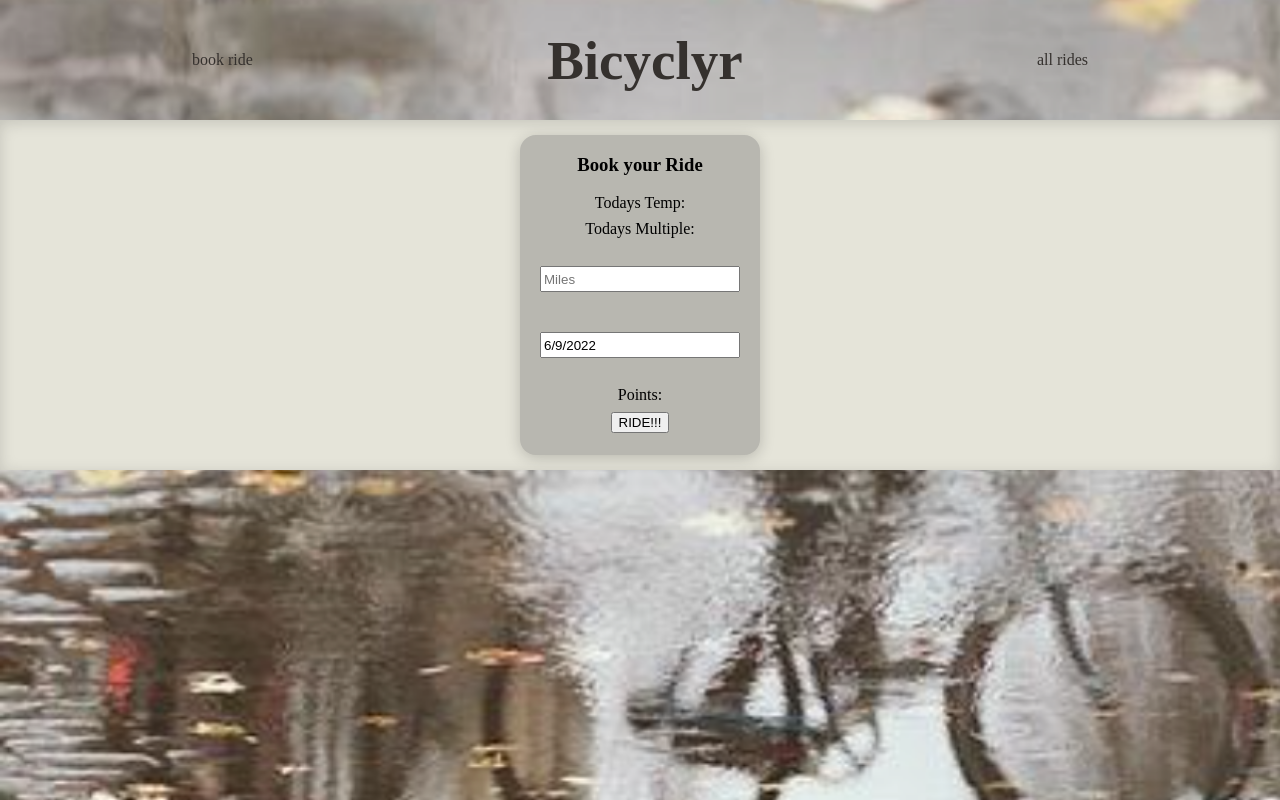
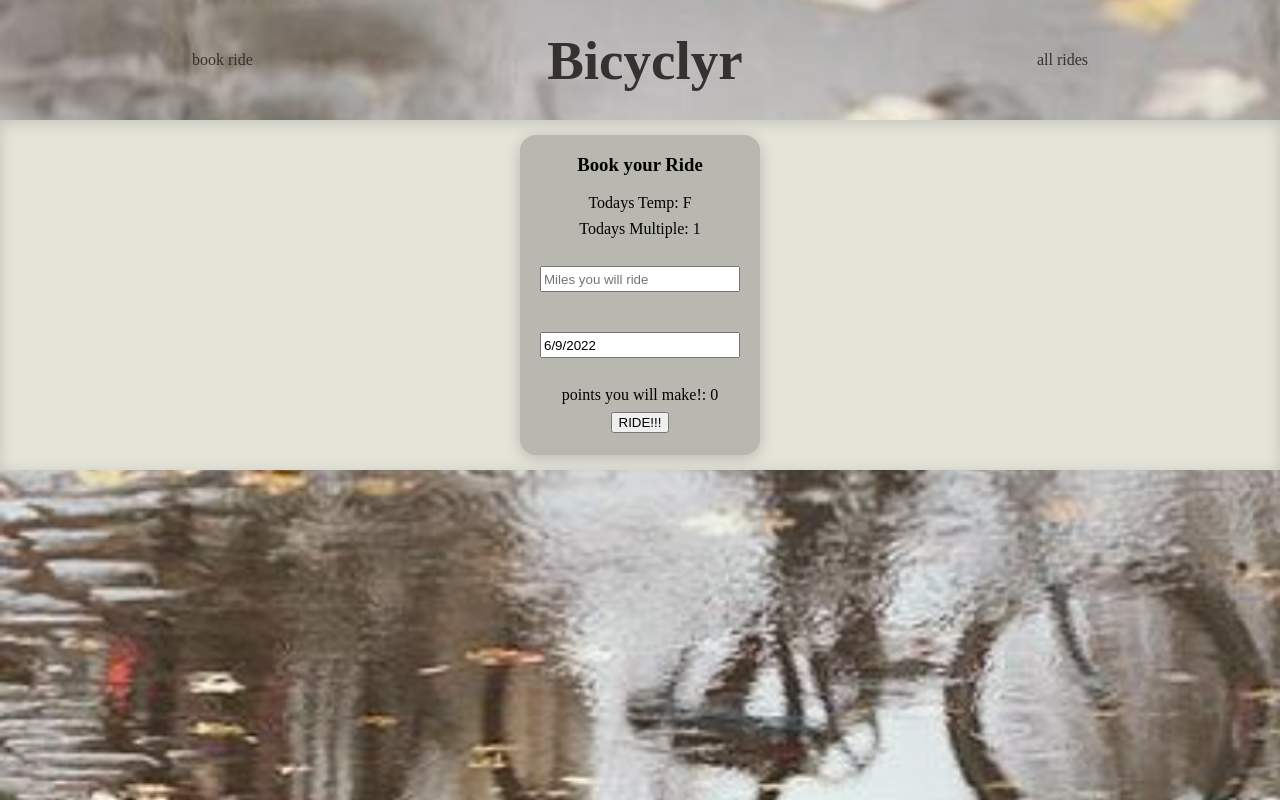
Before and after one commit to friotious/bicyclyr, a React (Create React App) app: page /book-ride in a window 1280 px wide. Built offline with nearby package versions, Linux system fonts and the light colour scheme; no server answers; a web font is replaced by a local one.

Commit message:
Add diffMult method

```diff
--- a/src/Components/BookRide/BookRide.js
+++ b/src/Components/BookRide/BookRide.js
@@ -1,104 +1,150 @@
-import React, { Component } from 'react'
-import './BookRide.css'
+import React, { Component } from "react";
+import "./BookRide.css";
 
 class BookRide extends Component {
   constructor(props) {
-        super(props)
+    super(props);
     this.state = {
       ride: {
         date: new Date().toLocaleDateString(),
-                miles: '',
+        miles: "",
         diffMult: 0,
         points: null,
-                rideWeather: this.props.weather
+        rideWeather: this.props.weather,
+      },
+    };
   }
+
+  getDiffMult = () => {
+    const { temp, windChill, hasPrecip } = this.props.weather;
+    let num = 1;
+    if (hasPrecip) {
+      num += 0.2;
     }
+    if (temp < 45 && temp < 32) {
+      num += 0.1;
     }
+    if (temp <= 32) {
+      num += 0.3;
+    }
+    if (temp < 85) {
+      num += 0.1;
+    }
+    if (windChill < 32) {
+      num += 0.1;
+    }
+    if (temp > 45 && temp < 84 && !hasPrecip) {
+      num -= 0.2;
+    }
+    return num;
+  };
+
+  getPoints = () => {
+    const { diffMult, miles } = this.state.ride;
+    return diffMult * miles;
+  };
 
   // const whatINeed = {
   //     rideWeather.WeatherText = 'cloudy or rainy or whatever...',
   //     rideWeather.HasPrecipitation = 'boolean',
-    //     rideWeather.isDayTime = 'boolean',
+
   //     rideWeather.Temperature.Imperial.Value = 25,
   //     rideWeather.RealFeelTemperature.Imperial.Phrase = 'pleasant',
   //     rideWeather.Wind.Speed.Imperial.Value = 3.6,
   //     rideWeather.WindChillTemperature.Imperial.Value = 66,
 
+  // if rideWeather.HasPrecipitation + .2
+  //      if
+
   componentDidMount = () => {
+    // this.getDiffMult();
+  };
 
+  componentDidUpdate = () => {
+    if (!this.state.ride.diffMult) {
+      this.setState({
+        ride: {
+            ...this.state.ride,
+            diffMult: this.getDiffMult(),
+            points: this.getPoints()
+        }})
+    } else {
+        return
     }
+  };
 
-
-bookRide =  event => {
-    event.preventDefault()
+  saveRide = (event) => {
+    const { addRide } = this.props.addRide
+    event.preventDefault();
     const newRide = {
       id: Date.now(),
-        ...this.state.ride
-    }
-    this.props.addRide(newRide)
-    this.clearInputs()
-}
+      ...this.state.ride,
+    };
+    addRide(newRide);
+    this.clearInputs();
+  };
 
   clearInputs = () => {
-    this.setState({ ride: {
+    this.setState({
+      ride: {
         ...this.state.ride,
-        date: '',
-        miles: '' }})
-}
+        date: "",
+        miles: "",
+      },
+    });
+  };
 
-
-
-handleChange = event => {
-
-    this.setState({ ride: {
+  handleChange = (event) => {
+    this.setState({
+      ride: {
         ...this.state.ride,
         [event.target.name]: event.target.value,
-
-
-            }});
-}
+      },
+    });
+    this.getDiffMult();
+    this.getPoints();
+  };
 
   render() {
+    return (
+      <div className="BookRide">
+        <div className="top-book-ride">
+          <div className="form-box">
+            <h3>Book your Ride</h3>
+            <p>Todays Temp: {this.state.ride.rideWeather.temp} F</p>
+            <p>Todays Multiple: {this.state.ride.diffMult}</p>
 
-        return (
-            <div className='BookRide'>
-                <div className='top-book-ride'>
-                    <div className='form-box'>
-
-                        <h3>Book your Ride</h3>
-                        <p>Todays Temp:{this.state.weather}</p>
-                        <p>Todays Multiple:{this.state.diffMult}</p>
-
-                        <form className='form'>
+            <form className="form">
               <input
-                            type='text'
-                            placeholder='Miles'
-                            name='miles'
+                type="text"
+                placeholder="Miles you will ride"
+                name="miles"
                 value={this.state.ride.miles}
-                            onChange={event => this.handleChange(event)}
+                onChange={(event) => this.handleChange(event)}
               />
 
               <input
-                            type='text'
+                type="text"
                 placeholder={new Date().toLocaleDateString()}
-                            name='date'
+                name="date"
                 value={this.state.ride.date}
-                            onChange={event => this.handleChange(event)}
+                onChange={(event) => this.handleChange(event)}
               />
             </form>
-                        <p>Points:{this.state.ride.points}</p>
-                        <button onClick={event => this.bookRide(this.state.ride)}>RIDE!!!</button>
+            <p>points you will make!: {this.state.ride.points}</p>
+            <button onClick={() => this.saveRide(this.state.ride)}>
+              RIDE!!!
+            </button>
           </div>
         </div>
-                <div className='bottom-book-ride'></div>
+        <div className="bottom-book-ride"></div>
       </div>
-        )
-
-    };
+    );
+  }
 
   //Calculate pointsFromRide method 'onCHange' of form
 
   // Book ride button 'onCLick' should run add ride method from App
 }
 
-export default BookRide
+export default BookRide;
```
Lines whose indentation alone changed are shown as unchanged.
